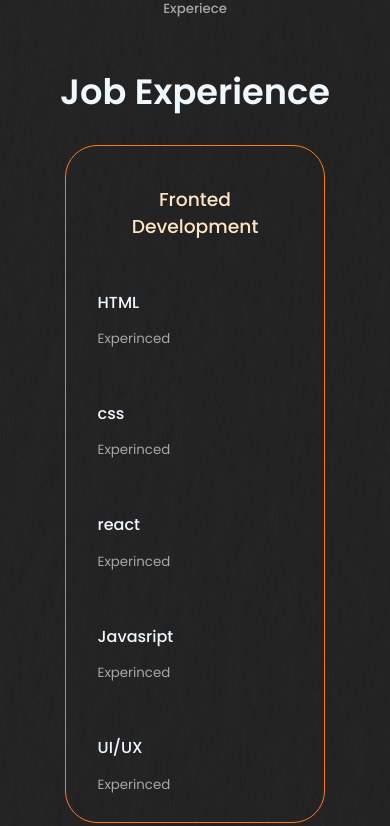
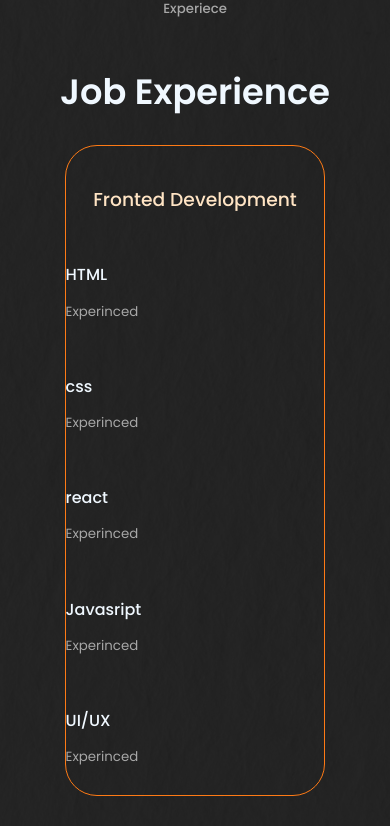
Before and after one commit to OwuorV/vinprofile, a React (Vite) app: page / in a window 390 px wide. Shown: the part 2791-3617 px from the top of the page. Built offline with nearby package versions, Linux system fonts and the light colour scheme.

Commit message:
Update experience.css

```diff
--- a/src/components/experience/experience.css
+++ b/src/components/experience/experience.css
@@ -11,7 +11,7 @@
 }
 .experience_container > div {
   background: transparent;
-  padding: 2.4rem 5rem;
+  padding: 2.4rem 4rem;
   border-radius: 2rem;
   border: 1px solid var(--color-primary);
   transition: var(--transition);
@@ -53,7 +53,7 @@
 
 @media screen and (max-width: 600px) {
   .experience_container > div {
-    padding: 1.5rem 2rem; /* Reduce padding on small screens */
+    padding: 1.5rem 0rem; /* Reduce padding on small screens */
   }
 
   .experience_details {
```
